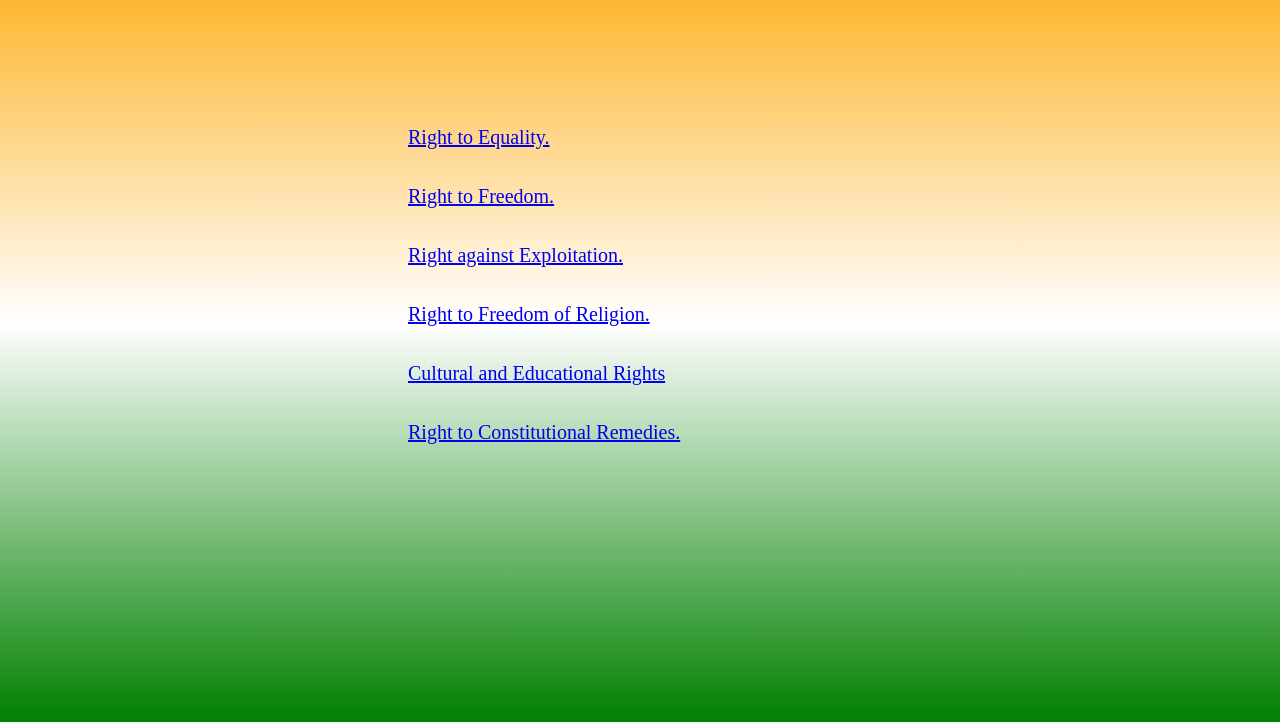
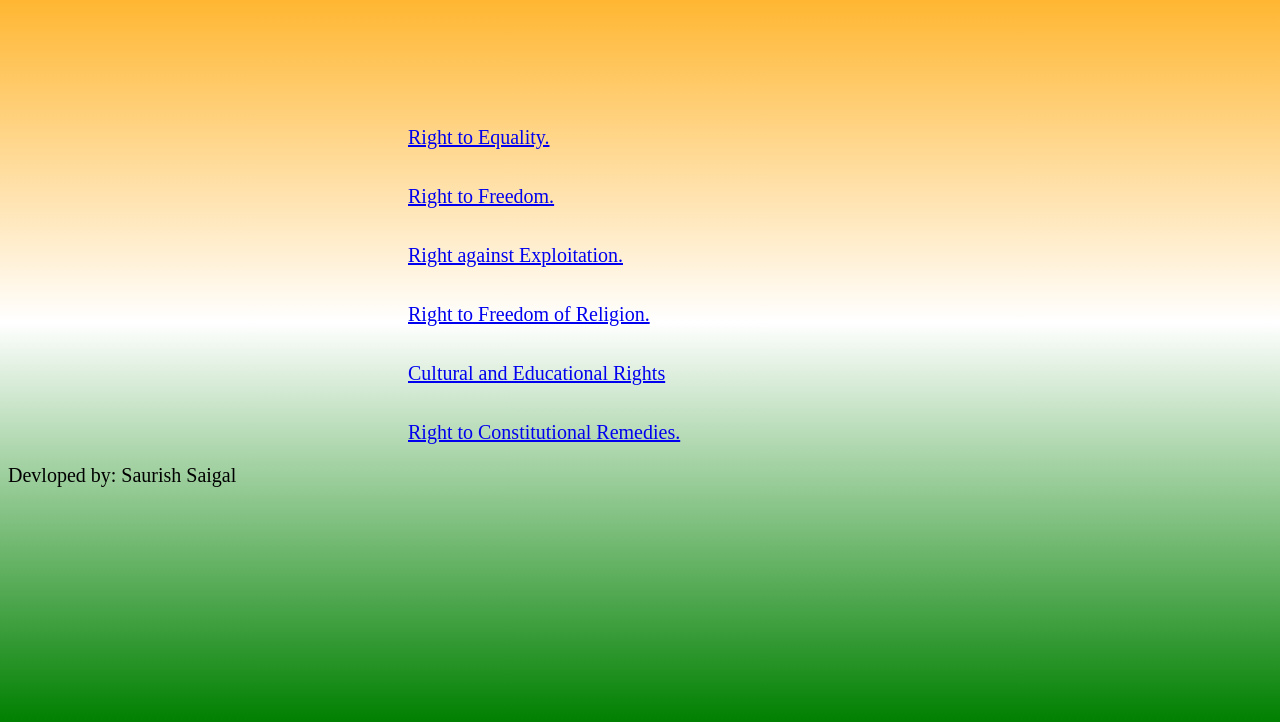
Before and after one commit to saurish2010/school-project-on-fundamental-right, a plain HTML site: page index.html in a window 1280 px wide. Shown: the part 78-800 px from the top of the page. Drawn offline with Linux system fonts and the light colour scheme.

Commit message:
Add files via upload

```diff
--- a/index.html
+++ b/index.html
@@ -32,7 +32,8 @@
 
 
 
-
+       <p>Devloped by: Saurish Saigal</p>
 
     </body>
+
 </html>
```
